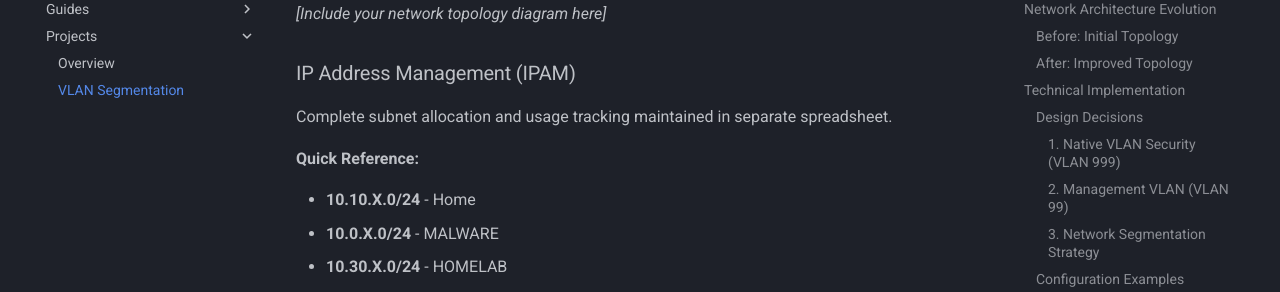
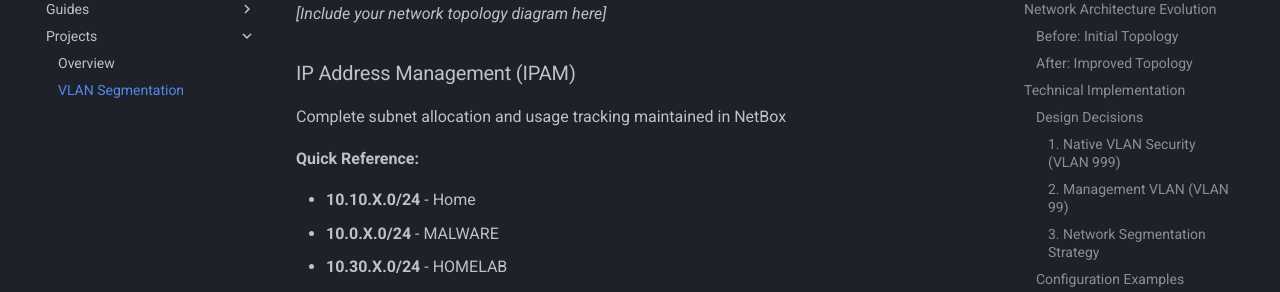
Before and after one commit to moshthesubnet/my-lab-docs, an MkDocs documentation site: the page built from docs/projects/VLAN_segmentation.md, in a window 1280 px wide and 900 px high, scrolled down 7241 px. Shown: the part 153-445 px from the top of the window. Built offline with MkDocs 1.6.1 and Material for MkDocs 9.7.7, drawn with Linux system fonts in a browser that asks for light colours.

Commit message:
Update VLAN_segmentation.md

```diff
--- a/docs/projects/VLAN_segmentation.md
+++ b/docs/projects/VLAN_segmentation.md
@@ -303,7 +303,7 @@ _[Include your network topology diagram here]_
 
 ### IP Address Management (IPAM)
 
-Complete subnet allocation and usage tracking maintained in separate spreadsheet.
+Complete subnet allocation and usage tracking maintained in NetBox
 
 **Quick Reference:**
 
```
